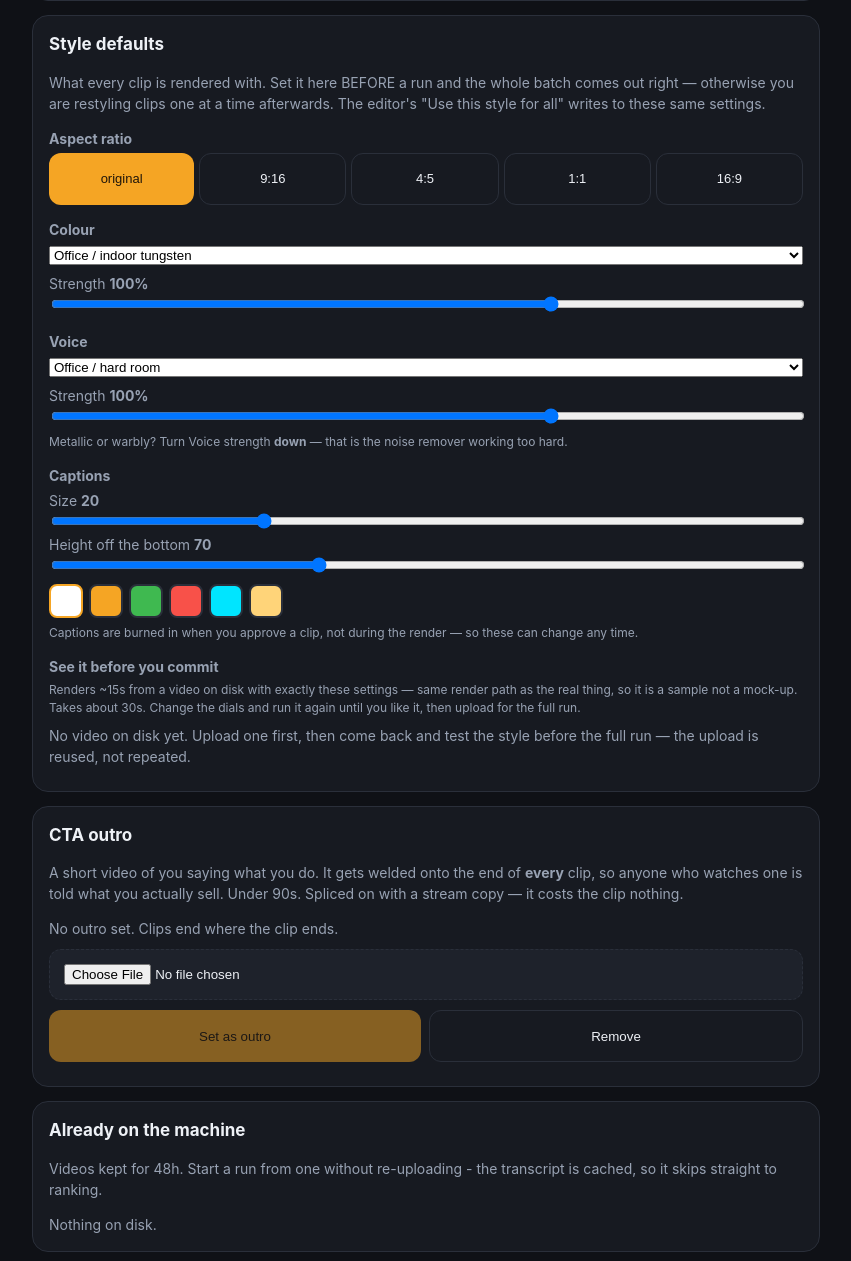
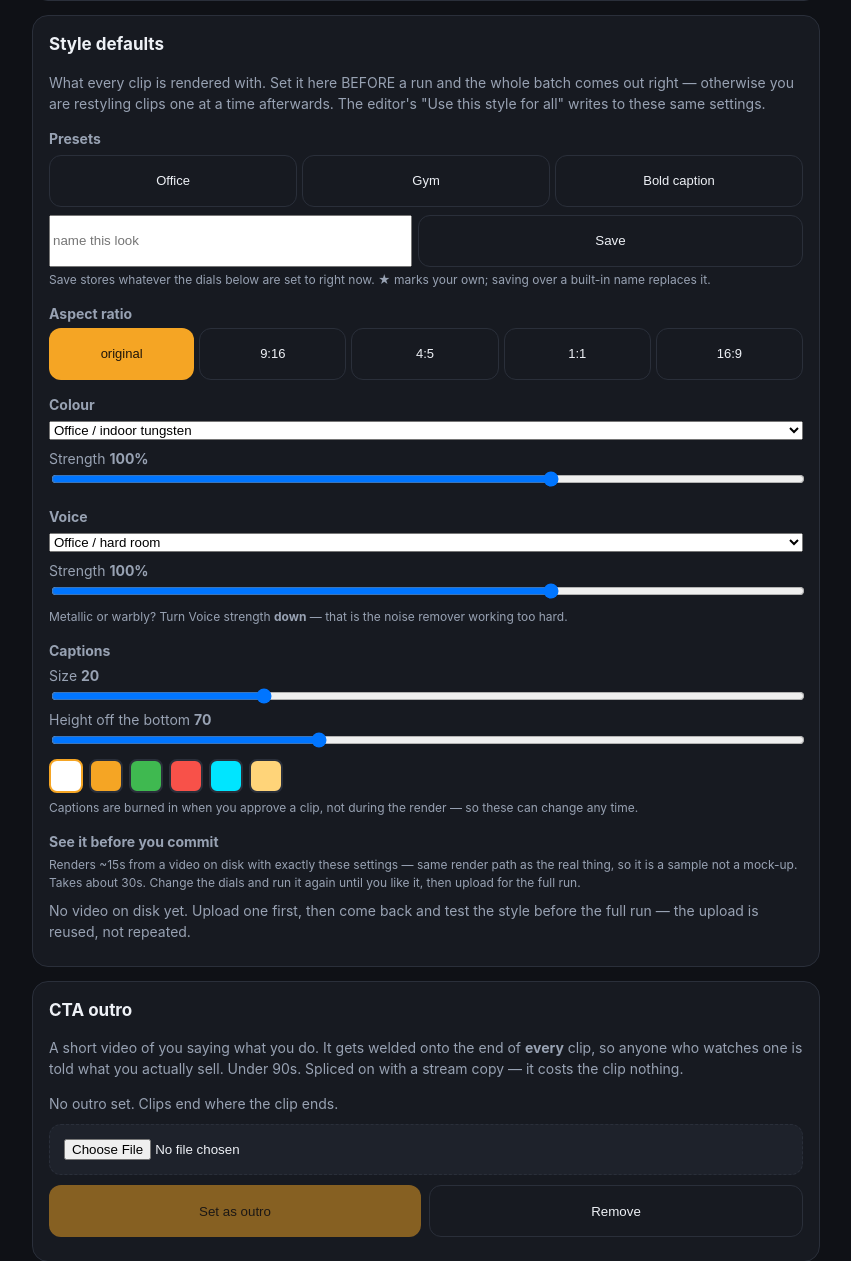
Before and after one commit to JDell2003/Content-Machine, a FastAPI app: page / in a window 1280 px wide. Shown: the part 548-1809 px from the top of the page, without its empty margins (214-1065 px from the left). Run offline with FastAPI, Linux system fonts and the light colour scheme; the visitor is signed in with stand-in values (Sample User, id 1); data that the repository does not hold is empty; parts of the project's set-up code (start-up, migrations or seed data) failed here and were passed over; some libraries are stand-ins or nearby versions.

Commit message:
feat: named style presets
One saved look per environment, applied with a tap. An office grade flatters a
hard warm room and wrecks a gym; a trainer's clips may want a different caption
colour from yours. Re-dialling six controls every shoot is how people stop
bothering and ship inconsistent work.

A preset captures everything that decides how a clip comes out: colour preset
and strength, voice preset and strength and volume, aspect ratio and crop
position and zoom, caption size/height/outline/colour/position/width.

Deliberately NOT a parallel system. Applying a preset writes straight into
look-settings.json and caption-settings.json, which is what the renderer
already reads. A preset is a saved copy of the real settings, so there is one
source of truth and nothing to keep in sync.

Ships with Office, Gym and Bold caption as starting points - a new environment
is one tap from watchable rather than a blank slate. All editable, all
deletable, and saving over a built-in name replaces it. The UI marks your own
with a star and highlights whichever preset the live settings currently match.

Verified: apply "Bold caption" -> caption colour #F5A524, size 30, ratio 4:5;
active preset correctly detected; save and delete round-trip.

Co-Authored-By: Claude Opus 5 <noreply@anthropic.com>

```diff
--- /dev/null
+++ b/pipeline/presets.py
@@ -0,0 +1,138 @@
+"""Named style presets — save a look once, apply it with one tap.
+
+The settings on the Upload page are ONE current style. That works until you
+shoot in two places: an office grade flatters a hard warm room and wrecks a gym,
+and a trainer's clips want a different caption colour from your own. Re-dialling
+six controls every time is how people stop bothering and ship inconsistent work.
+
+So: name a look, click it later. A preset captures everything that decides how a
+clip comes out —
+
+    colour   preset + strength
+    voice    preset + strength + volume
+    aspect   ratio + crop position + zoom
+    captions size, height, outline, colour, x, width
+
+Applying one writes those straight into look-settings.json and
+caption-settings.json, which is what the renderer already reads. There is no
+second source of truth and nothing to keep in sync — a preset is a saved copy of
+the real settings, not a parallel system.
+
+Built-ins are starting points, not decisions: they exist so a new environment is
+one tap away from watchable rather than a blank slate. Every one is editable and
+deletable, and saving over a built-in name just replaces it.
+"""
+from __future__ import annotations
+
+import json
+import time
+from pathlib import Path
+from typing import Optional
+
+ROOT = Path(__file__).resolve().parent.parent
+STORE = ROOT / "data" / "presets.json"
+
+# What a preset is allowed to carry. Anything outside this is ignored on save,
+# so a malformed POST cannot smuggle unknown keys into the render settings.
+LOOK_KEYS = ("color_preset", "color_intensity", "audio_preset", "audio_intensity",
+             "volume_db", "aspect_ratio", "aspect_pan", "aspect_panx", "aspect_zoom")
+CAP_KEYS = ("size_wide", "margin_wide", "outline", "color", "outline_color",
+            "x", "width")
+
+BUILTIN = {
+    "Office": {
+        "note": "Hard warm room, two people at a table.",
+        "look": {"color_preset": "office", "color_intensity": 1.0,
+                 "audio_preset": "office", "audio_intensity": 1.0, "volume_db": 0.0,
+                 "aspect_ratio": "4:5", "aspect_pan": 0.62, "aspect_panx": 0.5,
+                 "aspect_zoom": 1.0},
+        "captions": {"size_wide": 20, "margin_wide": 70, "outline": 4,
+                     "color": "#FFFFFF", "x": 0.5, "width": 0.88},
+    },
+    "Gym": {
+        "note": "Fluorescent green cast, louder background.",
+        "look": {"color_preset": "gym", "color_intensity": 1.0,
+                 "audio_preset": "gym", "audio_intensity": 1.0, "volume_db": 0.0,
+                 "aspect_ratio": "9:16", "aspect_pan": 0.5, "aspect_panx": 0.5,
+                 "aspect_zoom": 1.0},
+        "captions": {"size_wide": 22, "margin_wide": 90, "outline": 5,
+                     "color": "#FFFFFF", "x": 0.5, "width": 0.9},
+    },
+    "Bold caption": {
+        "note": "Same grade, captions that carry on a muted feed.",
+        "look": {"color_preset": "office", "color_intensity": 1.0,
+                 "audio_preset": "office", "audio_intensity": 1.0, "volume_db": 0.0,
+                 "aspect_ratio": "4:5", "aspect_pan": 0.62, "aspect_panx": 0.5,
+                 "aspect_zoom": 1.0},
+        "captions": {"size_wide": 30, "margin_wide": 80, "outline": 6,
+                     "color": "#F5A524", "x": 0.5, "width": 0.8},
+    },
+}
+
+
+def _clean(src: dict, keys: tuple) -> dict:
+    return {k: src[k] for k in keys if k in src}
+
+
+def load() -> dict:
+    saved = {}
+    try:
+        saved = json.loads(STORE.read_text(encoding="utf-8"))
+    except (OSError, json.JSONDecodeError):
+        pass
+    # User presets win on a name clash — saving over "Office" should replace it.
+    out = {k: {**v, "builtin": True} for k, v in BUILTIN.items()}
+    out.update(saved)
+    return out
+
+
+def save(name: str, look: dict, captions: dict, note: str = "") -> dict:
+    name = str(name or "").strip()[:40]
+    if not name:
+        raise ValueError("a preset needs a name")
+    saved = {}
+    try:
+        saved = json.loads(STORE.read_text(encoding="utf-8"))
+    except (OSError, json.JSONDecodeError):
+        pass
+    saved[name] = {"note": str(note or "")[:120],
+                   "look": _clean(look or {}, LOOK_KEYS),
+                   "captions": _clean(captions or {}, CAP_KEYS),
+                   "saved_at": time.time()}
+    STORE.parent.mkdir(parents=True, exist_ok=True)
+    STORE.write_text(json.dumps(saved, indent=2), encoding="utf-8")
+    return load()
+
+
+def delete(name: str) -> dict:
+    try:
+        saved = json.loads(STORE.read_text(encoding="utf-8"))
+    except (OSError, json.JSONDecodeError):
+        saved = {}
+    saved.pop(str(name), None)
+    STORE.parent.mkdir(parents=True, exist_ok=True)
+    STORE.write_text(json.dumps(saved, indent=2), encoding="utf-8")
+    return load()
+
+
+def apply(name: str) -> Optional[dict]:
+    """Write a preset into the live settings. -> what is now active, or None."""
+    p = load().get(str(name))
+    if not p:
+        return None
+    from . import captions as _cap, look as _look  # noqa: PLC0415
+    _look.save(_clean(p.get("look") or {}, LOOK_KEYS))
+    _cap.save(_clean(p.get("captions") or {}, CAP_KEYS))
+    return {"look": _look.load(), "captions": _cap.load()}
+
+
+def current(look: dict, captions: dict) -> Optional[str]:
+    """Which preset the live settings match, if any. Lets the UI show what is
+    active rather than leaving every button looking equally unselected."""
+    for name, p in load().items():
+        want_l = _clean(p.get("look") or {}, LOOK_KEYS)
+        want_c = _clean(p.get("captions") or {}, CAP_KEYS)
+        if all(str(look.get(k)) == str(v) for k, v in want_l.items()) and \
+           all(str(captions.get(k)) == str(v) for k, v in want_c.items()):
+            return name
+    return None
--- a/server/app.py
+++ b/server/app.py
@@ -982,6 +982,43 @@ async def clip_captions_save(job_id: str, clip_id: str, body: dict = Body(...)):
     return {"ok": True, "cues": _cap.read_srt(srt)}
 
 
+# ---------------------------------------------------------------- presets
+@app.get("/api/presets")
+async def presets_list():
+    from pipeline import captions as _cap, look as _l, presets as _p  # noqa: PLC0415
+    return {"presets": _p.load(),
+            "active": _p.current(_l.load(), _cap.load())}
+
+
+@app.post("/api/presets")
+async def presets_save(body: dict = Body(...)):
+    """Save the CURRENT settings under a name, or an explicit look/captions pair."""
+    from pipeline import captions as _cap, look as _l, presets as _p  # noqa: PLC0415
+    try:
+        out = _p.save(str(body.get("name") or ""),
+                      body.get("look") or _l.load(),
+                      body.get("captions") or _cap.load(),
+                      str(body.get("note") or ""))
+    except ValueError as exc:
+        raise HTTPException(400, str(exc)) from None
+    return {"presets": out, "active": str(body.get("name") or "").strip()}
+
+
+@app.post("/api/presets/apply")
+async def presets_apply(body: dict = Body(...)):
+    from pipeline import presets as _p  # noqa: PLC0415
+    res = _p.apply(str(body.get("name") or ""))
+    if res is None:
+        raise HTTPException(404, "no such preset")
+    return {"ok": True, **res, "active": str(body.get("name"))}
+
+
+@app.delete("/api/presets")
+async def presets_delete(name: str):
+    from pipeline import presets as _p  # noqa: PLC0415
+    return {"presets": _p.delete(name)}
+
+
 # ------------------------------------------------------------- style test
 @app.post("/api/style-test")
 async def style_test(body: dict = Body(default={})):
--- a/server/templates/upload.html
+++ b/server/templates/upload.html
@@ -42,6 +42,7 @@
   <p class="muted">What every clip is rendered with. Set it here BEFORE a run and the
     whole batch comes out right — otherwise you are restyling clips one at a time
     afterwards. The editor's "Use this style for all" writes to these same settings.</p>
+  <div id="presetbox"></div>
   <div id="stylebox" class="muted">loading…</div>
 </div>
 
@@ -320,7 +321,68 @@ async function runStyleTest() {
   } finally { btn.disabled = false; btn.textContent = "Test"; }
 }
 
+// --- named presets -------------------------------------------------------
+// One saved look per environment. An office grade flatters a hard warm room and
+// wrecks a gym, so re-dialling six controls every shoot is how people stop
+// bothering. A preset is a saved copy of the REAL settings, not a parallel
+// system: applying one writes straight into what the renderer reads.
+let PRESETS = null, ACTIVE = null;
+
+async function loadPresets() {
+  try {
+    const r = await fetch("/api/presets");
+    if (!r.ok) return;
+    const d = await r.json();
+    PRESETS = d.presets; ACTIVE = d.active;
+  } catch (e) { return; }
+  $("presetbox").innerHTML = `
+    <div class="muted" style="font-weight:700;margin-bottom:6px">Presets</div>
+    <div class="row" style="gap:5px;flex-wrap:wrap">${
+      Object.entries(PRESETS).map(([n, p]) =>
+      `<button class="${n === ACTIVE ? "" : "ghost"}" style="flex:1;min-width:104px;
+         padding:9px 6px;font-size:13px" title="${esc(p.note || "")}"
+         onclick="applyPreset('${esc(n)}')">${esc(n)}${p.builtin ? "" : " ★"}</button>`).join("")}</div>
+    <div class="row" style="gap:6px;margin-top:8px">
+      <input id="p-name" placeholder="name this look" style="flex:1">
+      <button class="ghost" style="width:auto;padding:9px 14px" onclick="savePreset()">Save</button>
+    </div>
+    <div class="muted" style="font-size:12px;margin-top:4px">Save stores whatever the
+      dials below are set to right now. ★ marks your own; saving over a built-in name
+      replaces it.${ACTIVE && !PRESETS[ACTIVE]?.builtin
+        ? ` <a href="#" onclick="delPreset('${esc(ACTIVE)}');return false">delete ${esc(ACTIVE)}</a>` : ""}</div>
+    <div style="height:14px"></div>`;
+}
+
+async function applyPreset(name) {
+  const r = await fetch("/api/presets/apply", { method: "POST",
+    headers: { "Content-Type": "application/json" }, body: JSON.stringify({ name }) });
+  if (!r.ok) return;
+  ACTIVE = name;
+  await loadStyle();       // repaint the dials at the preset's values
+  loadPresets();
+}
+
+async function savePreset() {
+  const name = $("p-name").value.trim();
+  if (!name) return;
+  await saveStyle();       // make sure the dials are committed first
+  const r = await fetch("/api/presets", { method: "POST",
+    headers: { "Content-Type": "application/json" }, body: JSON.stringify({ name }) });
+  if (!r.ok) { alert((await r.text()).slice(0, 160)); return; }
+  $("p-name").value = "";
+  ACTIVE = name;
+  loadPresets();
+}
+
+async function delPreset(name) {
+  if (!confirm(`Delete the "${name}" preset? The settings stay as they are.`)) return;
+  await fetch("/api/presets?name=" + encodeURIComponent(name), { method: "DELETE" });
+  ACTIVE = null;
+  loadPresets();
+}
+
 loadStyle();
+loadPresets();
 
 // --- CTA outro -----------------------------------------------------------
 const osay = (h, c) => { $("outroout").innerHTML = `<div style="color:${c||'var(--muted)'};font-size:14px">${h}</div>`; };
```
